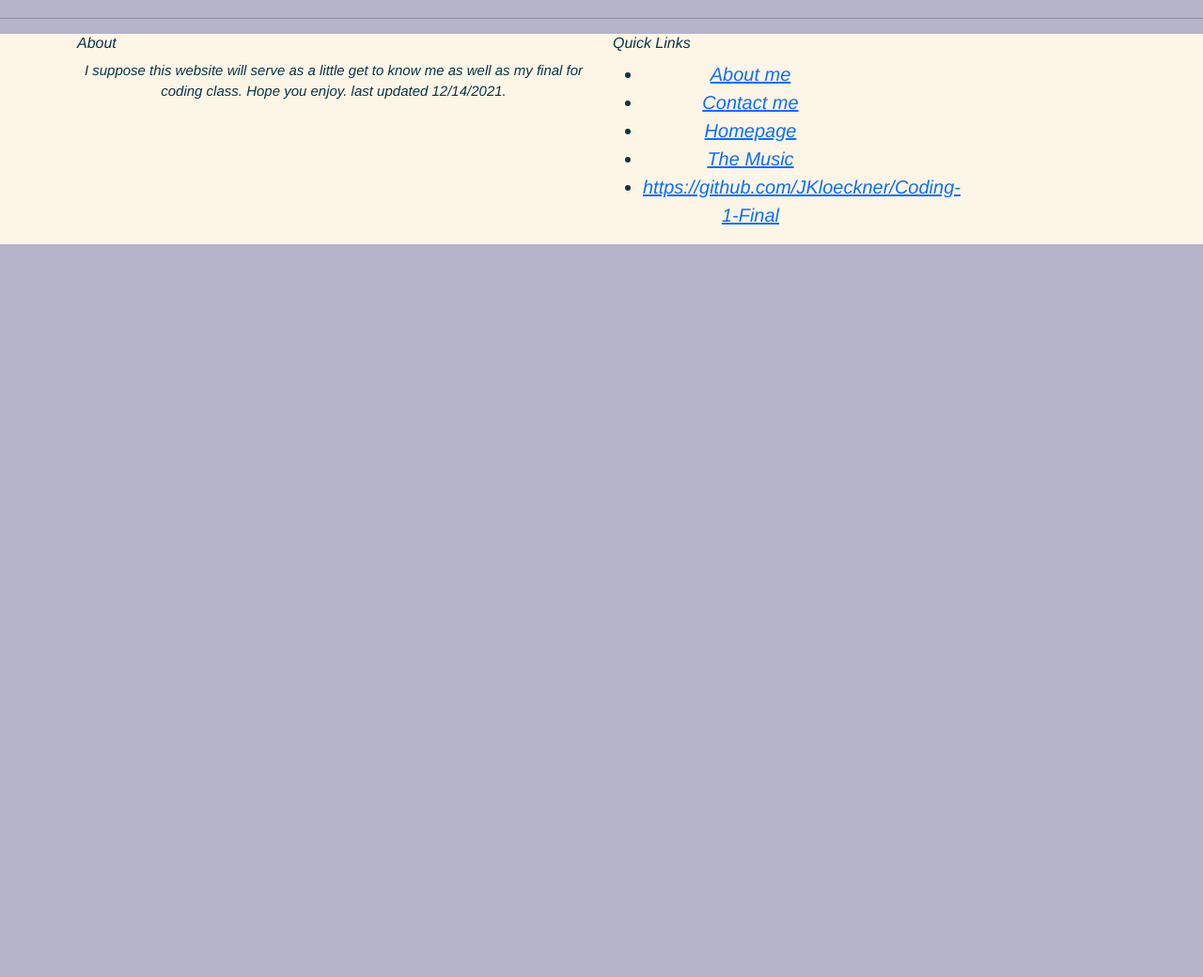
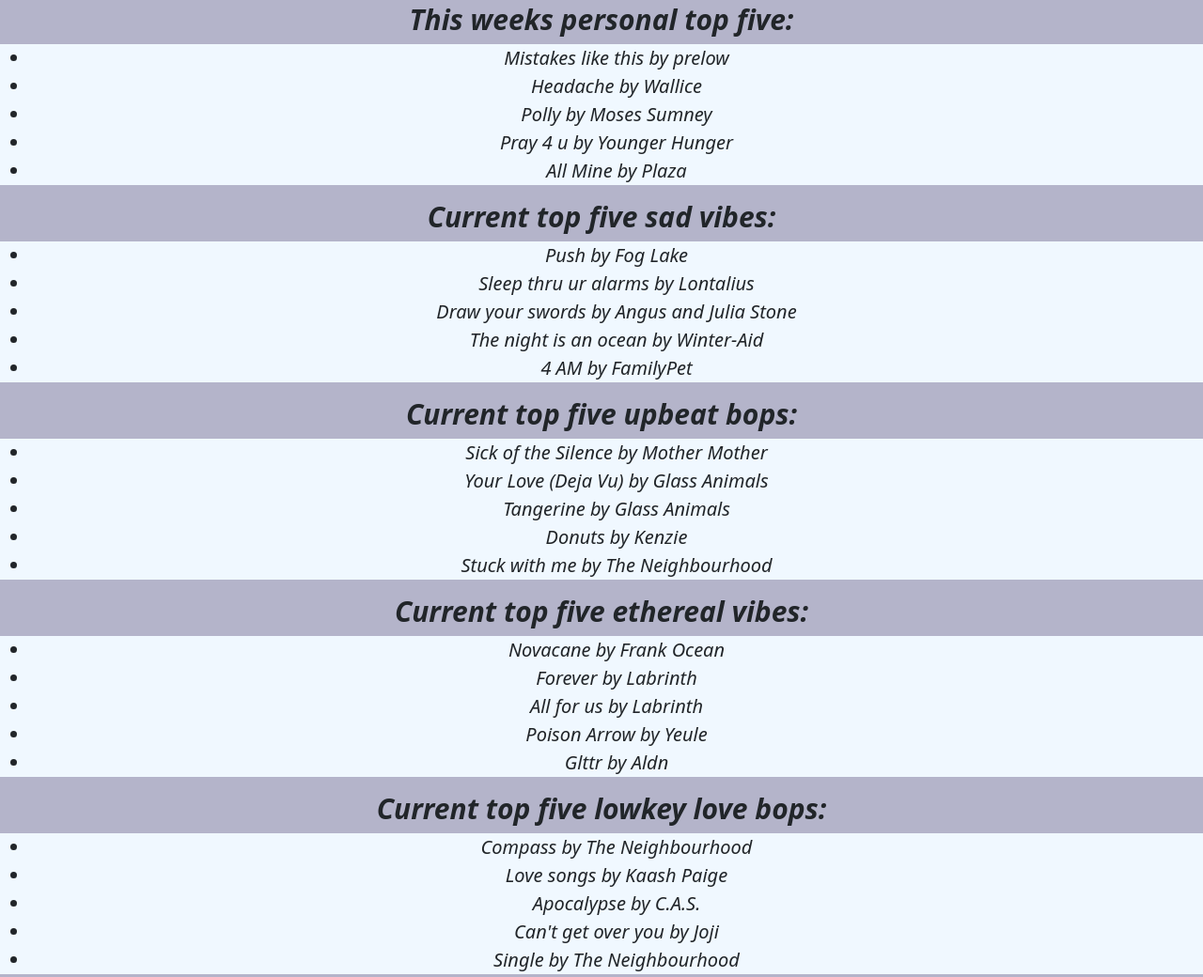
Before and after one commit to JKloeckner/About-me, a plain HTML site: page listing.html in a window 1280 px wide. Shown: the part 95-1135 px from the top of the page at 94% size. Before the commit the page ends 800 px from the top, so only its background shows below. Drawn offline with nearby package versions, Linux system fonts and the light colour scheme.

Commit message:
listings finish

```diff
--- a/listing.html
+++ b/listing.html
@@ -37,6 +37,48 @@
         </div>
       </nav>
   <br>
+  <h1>This weeks personal top five:</h1>
+  <ul>
+      <li>Mistakes like this by prelow</li>
+      <li>Headache by Wallice</li>
+      <li>Polly by Moses Sumney</li>
+      <li>Pray 4 u by Younger Hunger</li>
+      <li>All Mine by Plaza</li>
+  </ul>
+  <h1>Current top five sad vibes:</h1>
+  <ul>
+      <li>Push by Fog Lake</li>
+      <li>Sleep thru ur alarms by Lontalius</li>
+      <li>Draw your swords by Angus and Julia Stone</li>
+      <li>The night is an ocean by Winter-Aid</li>
+      <li>4 AM by FamilyPet</li>
+  </ul>
+  <h1>Current top five upbeat bops:</h1>
+  <ul>
+      <li>Sick of the Silence by Mother Mother</li>
+      <li>Your Love (Deja Vu) by Glass Animals</li>
+      <li>Tangerine by Glass Animals</li>
+      <li>Donuts by Kenzie</li>
+      <li>Stuck with me by The Neighbourhood</li>
+  </ul>
+  <h1>Current top five ethereal vibes:</h1>
+  <ul>
+      <li>Novacane by Frank Ocean</li>
+      <li>Forever by Labrinth</li>
+      <li>All for us by Labrinth</li>
+      <li>Poison Arrow by Yeule</li>
+      <li>Glttr by Aldn</li>
+  </ul>
+      <h1>Current top five lowkey love bops:</h1>
+      <ul>
+          <li>Compass by The Neighbourhood</li>
+          <li>Love songs by Kaash Paige</li>
+          <li>Apocalypse by C.A.S.</li>
+          <li>Can't get over you by Joji</li>
+          <li>Single by The Neighbourhood</li>
+      </ul>
+  </ul>
+  <br>
    <!-- Site footer -->
    <hr>
    <footer class="headfoot" class="site-footer">
--- a/styles.css
+++ b/styles.css
@@ -1,7 +1,7 @@
 .back {background-color:rgb(180, 180, 202);}
 .maintex {color: rgb(38, 36, 44); font-size: 18px;font-family: 'Franklin Gothic Medium', 'Arial Narrow', Arial, sans-serif;}
 .cartex {color:#7CA5B8;}
-.headfoot {color:#093647; font-size: 20px;font-family: 'Franklin Gothic Medium', 'Arial Narrow', Arial, sans-serif;font-style: italic; background-color: oldlace;}
+.headfoot {color:#093647; font-size: 20px;font-family: 'Franklin Gothic Medium', 'Arial Narrow', Arial, sans-serif;font-style: italic; background-color: aliceblue;}
 p{font-size: 15px; font-family:'Franklin Gothic Medium', 'Arial Narrow', Arial, sans-serif;text-align:center}
 h1{font-size: 30px; font-style: italic; font-weight:bolder ;text-align: center;}
 .center {
@@ -10,4 +10,4 @@ h1{font-size: 30px; font-style: italic; font-weight:bolder ;text-align: center;}
     margin-right: auto;
     width: 50%;
   }
-  ul{font-size: 20px;text-align: center; font-style: italic;}
+  ul{font-size: 20px;text-align: center; font-style: italic; background-color: aliceblue;}
```
